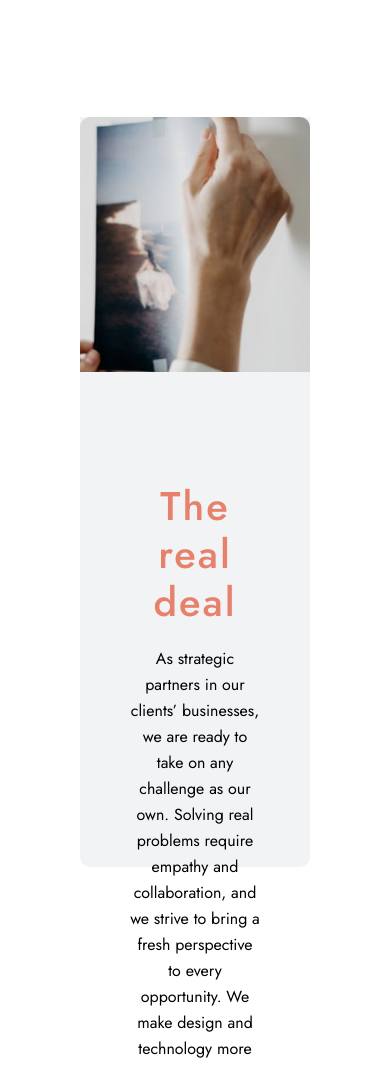
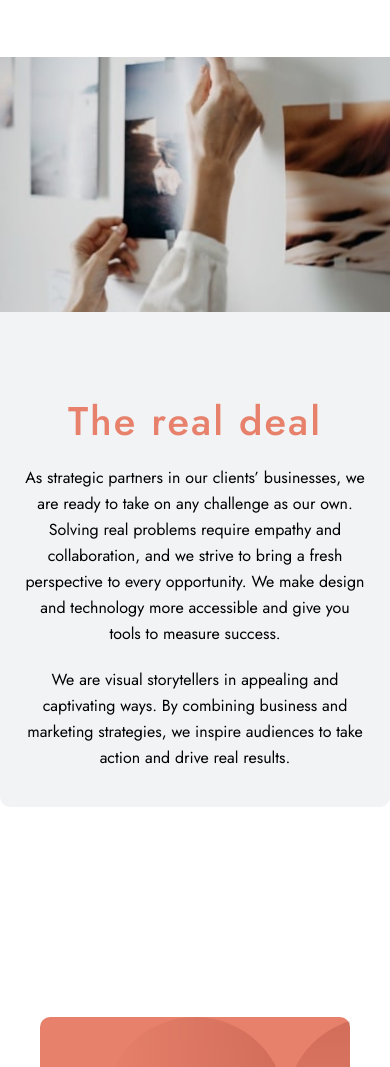
Before and after one commit to dyegohrq/designo--multi-page-website, a plain HTML site: page about.html in a window 390 px wide. Shown: the part 3021-4088 px from the top of the page. Drawn offline with Linux system fonts and the light colour scheme.

Commit message:
Update aux-pgs.css

```diff
--- a/css/aux-pgs.css
+++ b/css/aux-pgs.css
@@ -253,4 +253,19 @@
     .location-container {
         padding: 60px 40px;
     }
+
+    .real-deal{
+        margin: 0;
+    }
+
+    .real-deal .img-hero-real-deal {
+        background: url(../assets/about/mobile/image-real-deal.jpg) no-repeat center / cover;
+        border-radius: 0;
+        width: 100%;
+        height: 40%;
+    }
+
+    .real-deal .txt-real-deal {
+        padding: 25px;
+    }
 }
```
